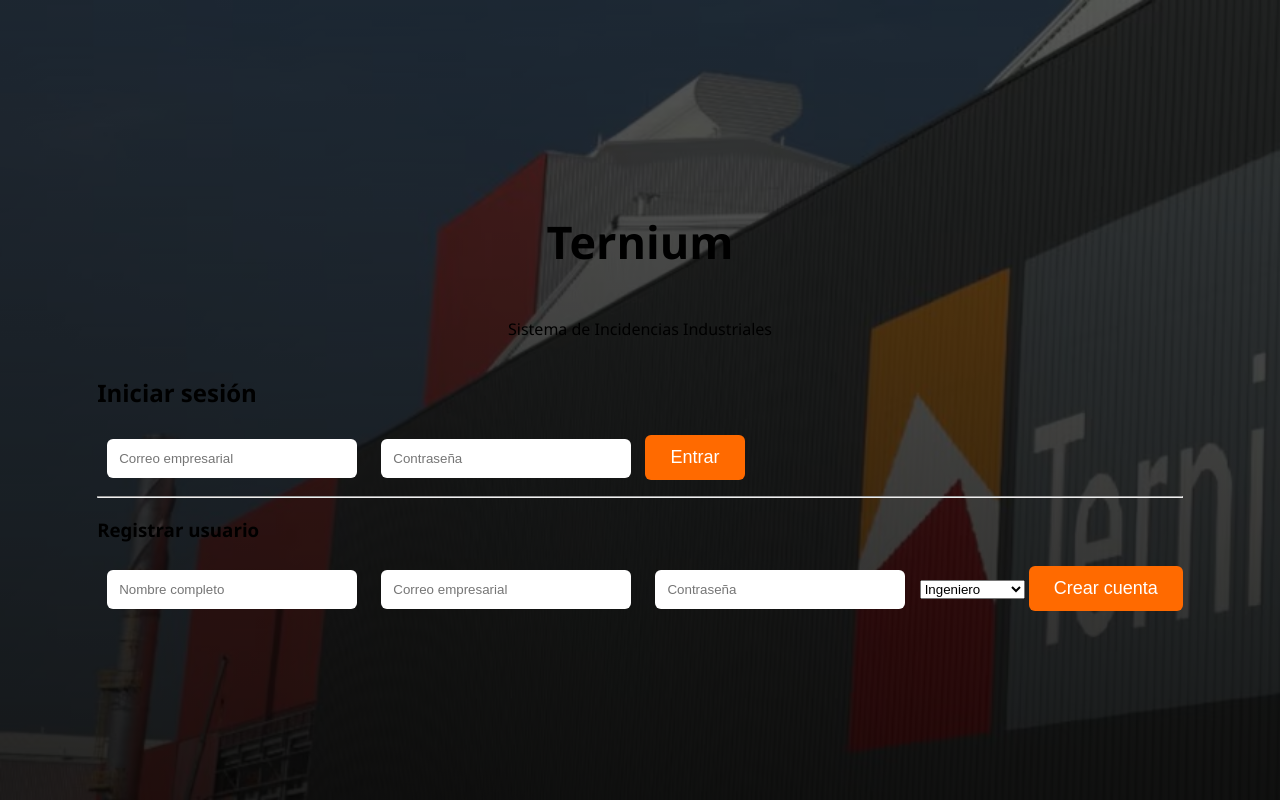
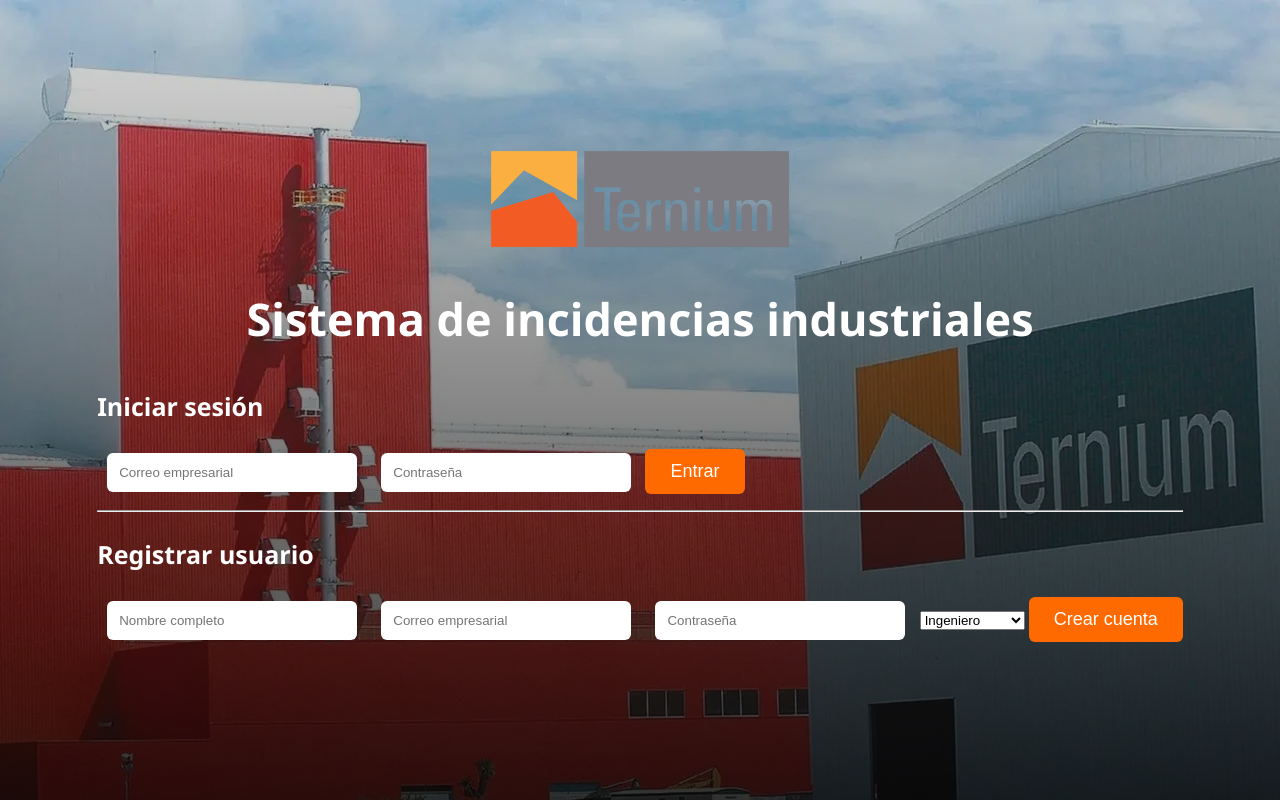
Before and after one commit to Faty9706/Ternium, a plain HTML site: page app-mantenimiento/index.html in a window 1280 px wide. Drawn offline with Linux system fonts and the light colour scheme.

Commit message:
Add files via upload

```diff
--- a/app-mantenimiento/index.html
+++ b/app-mantenimiento/index.html
@@ -10,18 +10,18 @@
 <!-- LOGIN -->
 <div id="login" class="login">
 
-  <h1>Ternium</h1>
-  <p>Sistema de Incidencias Industriales</p>
+  <img src="img/logo-ternium.png" class="login-logo">
+  <h1 class="login-title">Sistema de incidencias industriales</h1>
 
   <div class="loginBox">
-    <h2>Iniciar sesión</h2>
+    <h2 class="login-subtitle">Iniciar sesión</h2>
     <input id="correoLogin" placeholder="Correo empresarial">
     <input id="passLogin" type="password" placeholder="Contraseña">
     <button onclick="login()">Entrar</button>
 
     <hr>
 
-    <h3>Registrar usuario</h3>
+    <h3 class="login-subtitle">Registrar usuario</h3>
     <input id="nombreReg" placeholder="Nombre completo">
     <input id="correoReg" placeholder="Correo empresarial">
     <input id="passReg" type="password" placeholder="Contraseña">
--- a/app-mantenimiento/style.css
+++ b/app-mantenimiento/style.css
@@ -31,8 +31,8 @@
   flex-direction:column;
   justify-content:center;
   align-items:center;
-  background:linear-gradient(rgba(0,0,0,.6),rgba(0,0,0,.8)),
-  url("img/fondo.jpg");
+  background:linear-gradient(rgba(0, 0, 0, 0.137),rgba(0,0,0,.8)),
+  url("img/acero.jpg");
   background-size:cover;
 }
 
@@ -227,3 +227,20 @@
   background:#ff4d4d;
   color:white;
 }
+.login-title{
+  font-size: 38px;      /* cámbialo al tamaño que quieras */
+  font-weight: 700;
+  margin-bottom: 20px;
+  color: white;
+  text-align: center;
+}
+.login-logo{
+  width: 300px;     /* tamaño del logo */
+  margin-bottom: 10px;
+}
+.login-subtitle{
+  font-size: 25px;      /* cámbialo al tamaño que quieras */
+  font-weight: 700;
+  margin-bottom: 20px;
+  color: white;
+}
```
Also changed, not shown: app-mantenimiento/img/logo-ternium.png (added).
